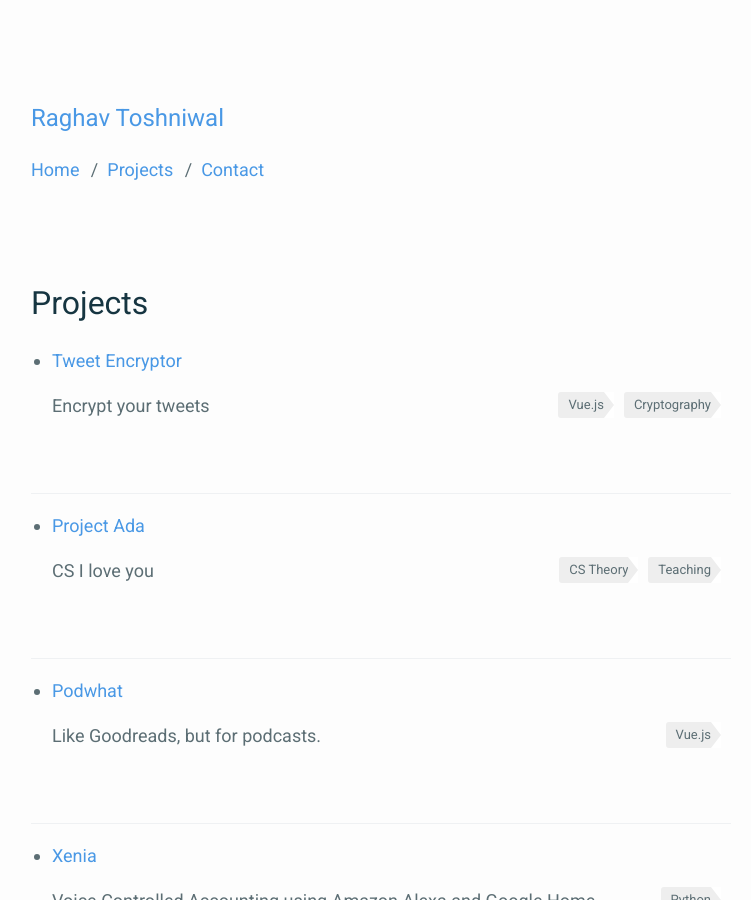
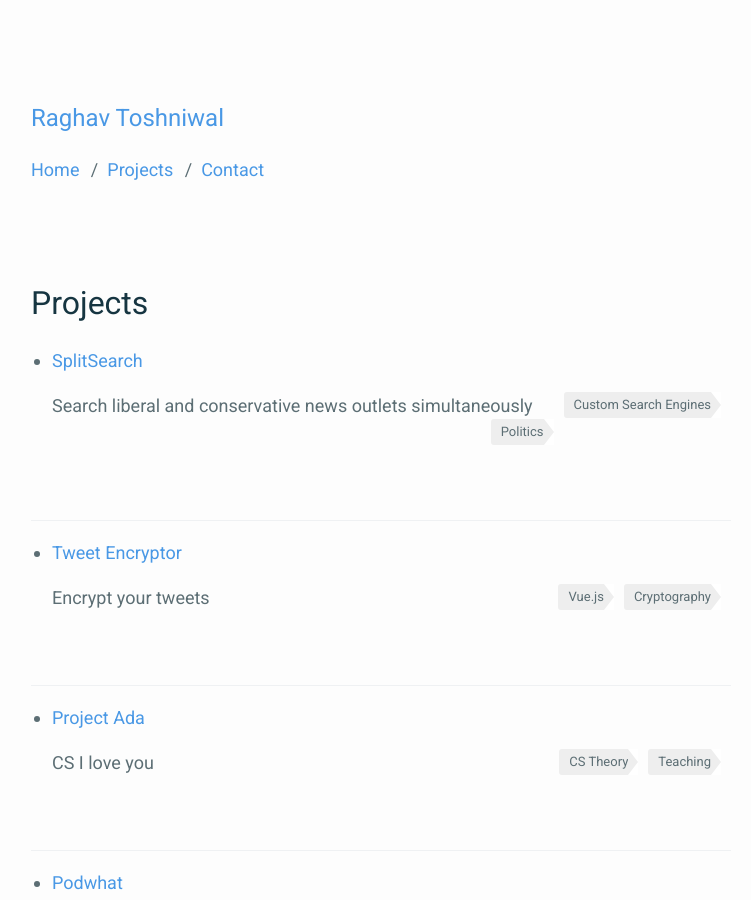
Before and after one commit to traghav/traghav.github.io, a Jekyll site: the page built from _pages/projects.md, in a window 1280 px wide and 900 px high. Shown: the whole window, without its empty margins (259-1010 px from the left). Built offline with Jekyll 4.4.1, drawn with Linux system fonts in a browser that asks for light colours; nearby versions of some CDN libraries.

Commit message:
added project

```diff
--- a/_pages/projects.md
+++ b/_pages/projects.md
@@ -3,6 +3,16 @@
 title: Projects
 permalink: /projects/
 ---
+- [SplitSearch](http://splitsearch.netlify.app/)
+
+
+<ul class="c-tags">
+  Search liberal and conservative news outlets simultaneously
+  <li class="c-tag">Custom Search Engines</li>
+  <li class="c-tag">Politics</li>
+</ul>
+
+----
 - [Tweet Encryptor](https://tweetencryptor.netlify.com)
 
 
```
